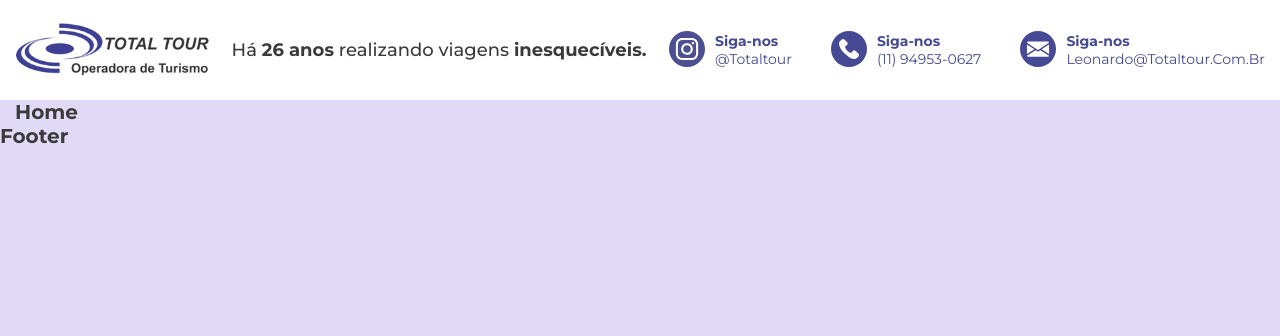
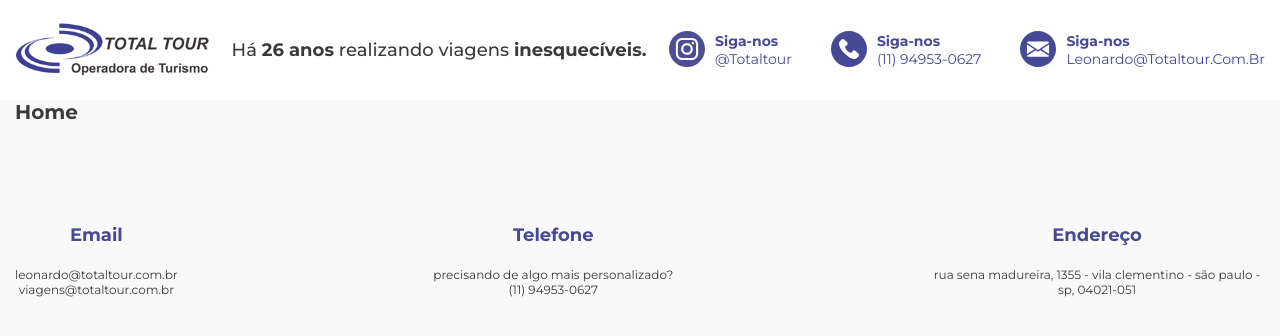
Before and after one commit to GuiLeoni14/BeepDigital_Reactjs, a React (Vite) app: page / in a window 1280 px wide. Shown: the top 336 px of the page. Built offline with nearby package versions, Linux system fonts and the light colour scheme.

Commit message:
ajustando footer

```diff
--- /dev/null
+++ b/src/layout/Footer/CardContact/index.tsx
@@ -0,0 +1,19 @@
+import { Container } from './styles';
+
+type CardContactProps = {
+    text: string;
+    description: string;
+    optionDescription?: string;
+};
+
+function CardContact({ text, description, optionDescription }: CardContactProps) {
+    return (
+        <Container>
+            <h4>{text}</h4>
+            <span>{description}</span>
+            {optionDescription && <span>{optionDescription}</span>}
+        </Container>
+    );
+}
+
+export default CardContact;
--- /dev/null
+++ b/src/layout/Footer/CardContact/styles.ts
@@ -0,0 +1,28 @@
+import styled from 'styled-components';
+
+export const Container = styled.div`
+    display: flex;
+    align-items: center;
+    justify-content: center;
+    flex-direction: column;
+    background-color: ${({ theme }) => theme.colors.background};
+    & > h4 {
+        font-style: normal;
+        font-weight: bold;
+        font-size: 1.8rem;
+        color: ${({ theme }) => theme.colors.second};
+    }
+    & > span {
+        font-weight: normal;
+        font-style: normal;
+        text-transform: lowercase;
+        font-size: 1.2rem;
+    }
+    & > span:nth-of-type(1) {
+        margin-top: 2.1rem;
+    }
+    &:nth-child(3) span {
+        text-align: center;
+        max-width: 33.6rem;
+    }
+`;
--- a/src/layout/Footer/index.tsx
+++ b/src/layout/Footer/index.tsx
@@ -1,13 +1,30 @@
 import { ReactNode } from 'react';
+import { MainContainer } from '../../styles/container';
+import CardContact from './CardContact';
 
-import { Container } from './styles';
+import { Container, MainFooter } from './styles';
 
-function Footer() {
+export default function Footer() {
     return (
         <Container>
-            <h1>Footer</h1>
+            <MainContainer>
+                <MainFooter>
+                    <CardContact
+                        text="Email"
+                        description="leonardo@totaltour.com.br"
+                        optionDescription="viagens@totaltour.com.br"
+                    />
+                    <CardContact
+                        text="Telefone"
+                        description="Precisando de algo mais personalizado?"
+                        optionDescription="(11) 94953-0627"
+                    />
+                    <CardContact
+                        text="Endereço"
+                        description="Rua Sena Madureira, 1355 - Vila Clementino - São Paulo - SP, 04021-051"
+                    />
+                </MainFooter>
+            </MainContainer>
         </Container>
     );
 }
-
-export default Footer;
--- a/src/layout/Footer/styles.ts
+++ b/src/layout/Footer/styles.ts
@@ -1,3 +1,15 @@
 import styled from 'styled-components';
 
-export const Container = styled.div``;
+export const Container = styled.footer`
+    padding: 10rem 0rem;
+    width: 100%;
+    display: flex;
+    align-items: center;
+    justify-content: center;
+`;
+export const MainFooter = styled.div`
+    width: 100%;
+    display: flex;
+    align-items: flex-start;
+    justify-content: space-between;
+`;
--- a/src/styles/themes/light.ts
+++ b/src/styles/themes/light.ts
@@ -4,7 +4,7 @@ export default {
         primary: '#FFFFFF',
         second: '#464993',
         gray: '#000000',
-        background: '#e0daf7',
+        background: '#F9F9F9',
         title: '#3A3A3A',
     },
 };
```
